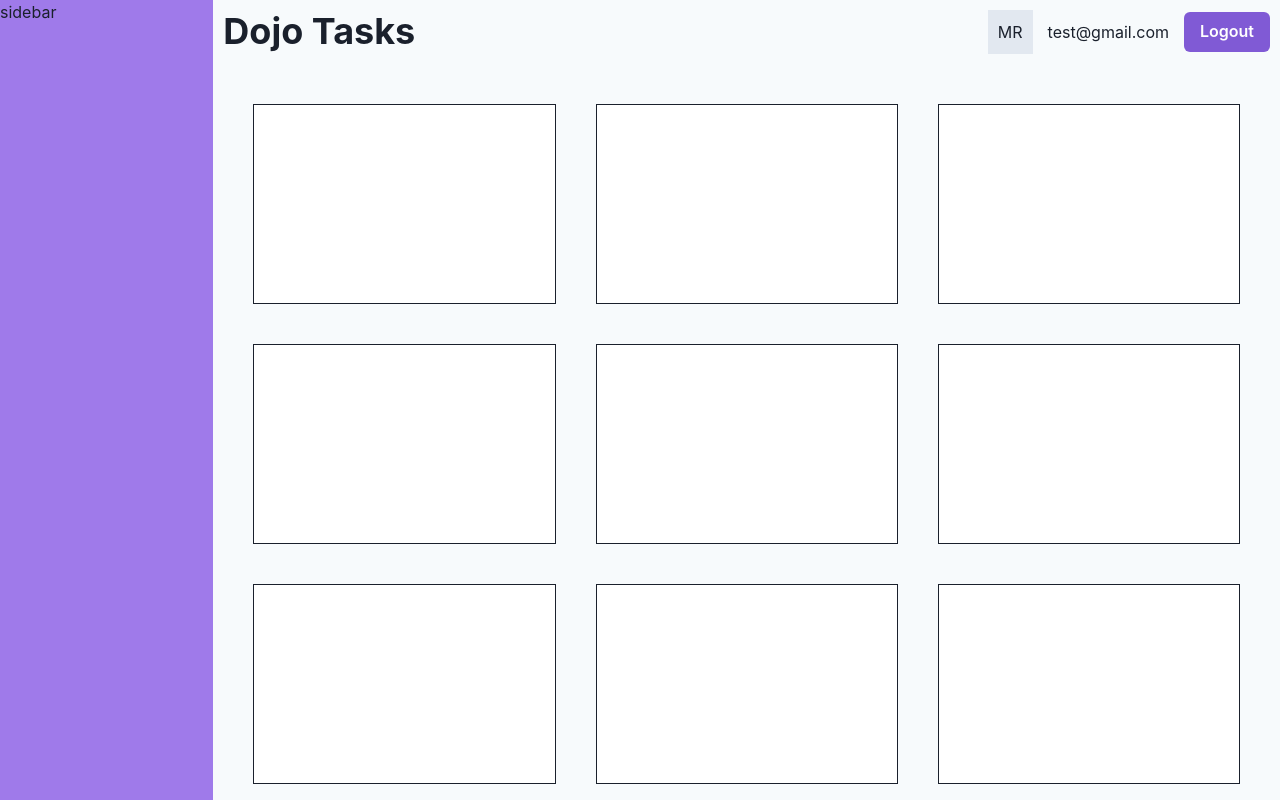
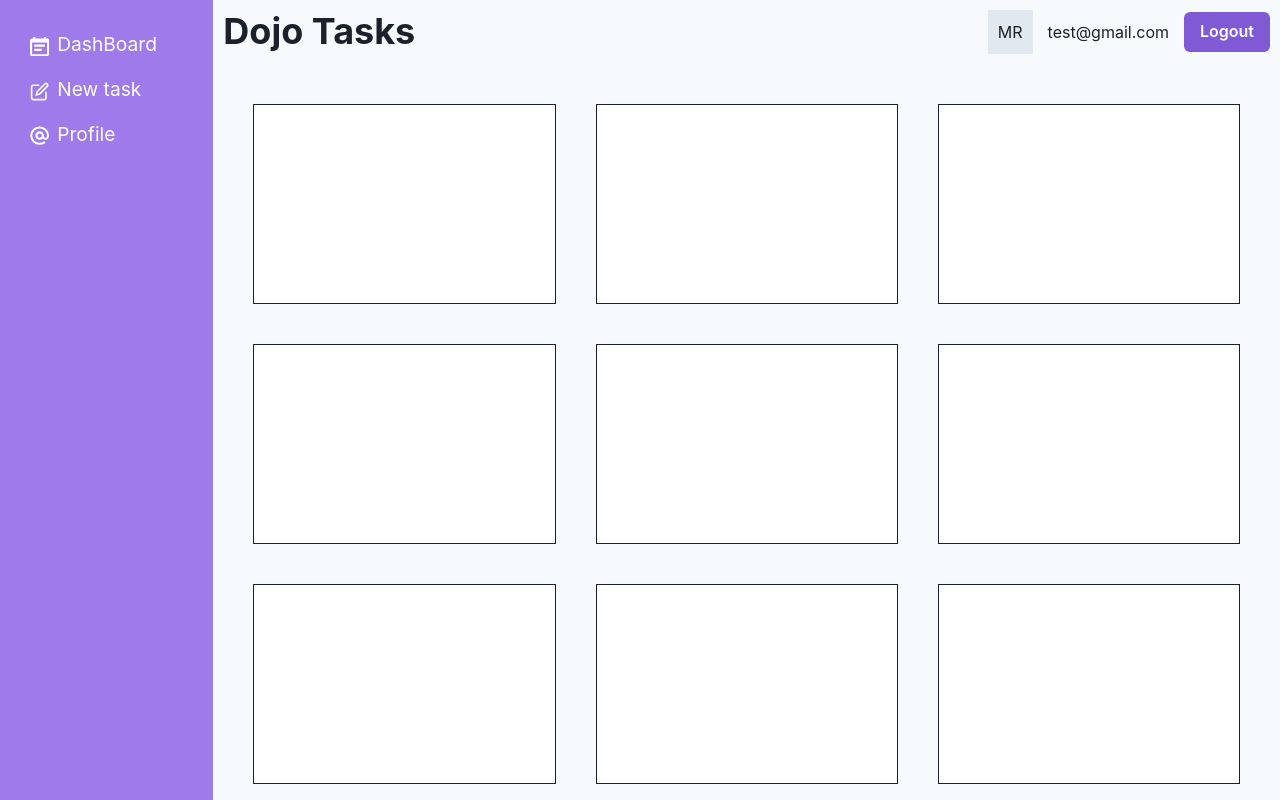
Before and after one commit to nelsonchege/chakra_test, a React (Vite) app: page / in a window 1280 px wide. Shown: the top 800 px of the page. Built offline with nearby package versions, Linux system fonts and the light colour scheme.

Commit message:
update:add chakra icons

```diff
--- a/package.json
+++ b/package.json
@@ -9,6 +9,7 @@
     "preview": "vite preview"
   },
   "dependencies": {
+    "@chakra-ui/icons": "^2.0.18",
     "@chakra-ui/react": "^2.5.5",
     "@emotion/react": "^11.10.6",
     "@emotion/styled": "^11.10.6",
--- /dev/null
+++ b/src/components/Sidebar.jsx
@@ -0,0 +1,23 @@
+import { AtSignIcon, CalendarIcon, EditIcon } from "@chakra-ui/icons";
+import { List, ListIcon, ListItem } from "@chakra-ui/react";
+import React from "react";
+import { NavLink } from "react-router-dom";
+
+export default function Sidebar() {
+  return (
+    <List color={"white"} fontSize={"1.2em"} spacing={4}>
+      <ListItem>
+        <ListIcon as={CalendarIcon} color={"white"} />
+        <NavLink to={"/"}>DashBoard</NavLink>
+      </ListItem>
+      <ListItem>
+        <ListIcon as={EditIcon} color={"white"} />
+        <NavLink to={"/create"}>New task</NavLink>
+      </ListItem>
+      <ListItem>
+        <ListIcon as={AtSignIcon} color={"white"} />
+        <NavLink to={"/profile"}>Profile</NavLink>
+      </ListItem>
+    </List>
+  );
+}
--- a/src/layouts/RootLayout.jsx
+++ b/src/layouts/RootLayout.jsx
@@ -1,6 +1,8 @@
 import { Grid, GridItem } from "@chakra-ui/react";
 import { Outlet } from "react-router-dom";
 import Navbar from "../components/Navbar";
+import Sidebar from "../components/Sidebar";
+
 export default function RootLayout() {
   return (
     <Grid templateColumns="repeat(6, 1fr)" bg={"gray.50"}>
@@ -9,8 +11,9 @@
         colSpan={{ base: 6, lg: 2, xl: 1 }}
         bg={"purple.400"}
         minHeight={{ lg: "100vh" }}
+        p={{ base: "20px", lg: "30px" }}
       >
-        <span>sidebar</span>
+        <Sidebar />
       </GridItem>
       <GridItem as="main" colSpan={{ base: 6, lg: 4, xl: 5 }}>
         <Navbar />
```
Also changed, not shown: 1 other file (tests, documents, lock files or other folders).
